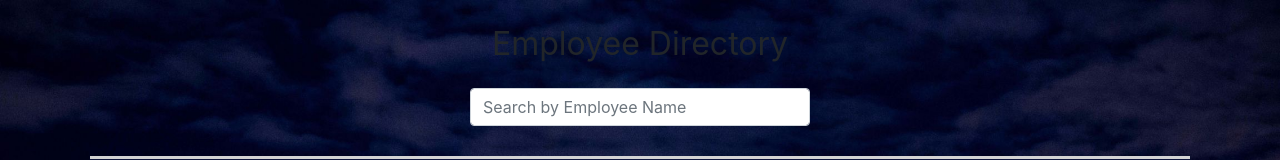
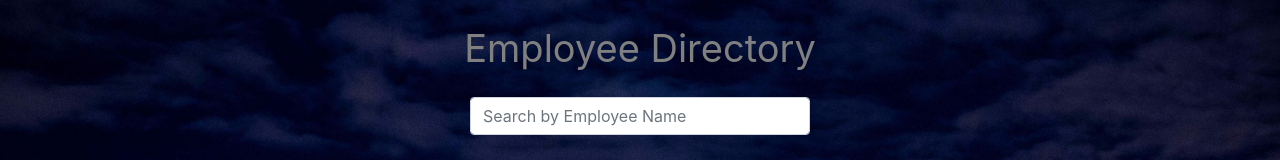
Before and after one commit to svivoli/Employee-Directory, a React (Create React App) app: page / in a window 1280 px wide. Shown: the top 160 px of the page. Built offline with nearby package versions, Linux system fonts and the light colour scheme; no server answers.

Commit message:
google fonts cdn

```diff
--- a/public/index.html
+++ b/public/index.html
@@ -26,6 +26,7 @@
     -->
     <link href="https://maxcdn.bootstrapcdn.com/font-awesome/4.7.0/css/font-awesome.min.css" rel="stylesheet" />
     <link rel="stylesheet" href="https://cdnjs.cloudflare.com/ajax/libs/twitter-bootstrap/4.0.0/css/bootstrap.min.css"/>
+    <link href="https://fonts.googleapis.com/css?family=Nanum+Gothic&display=swap" rel="stylesheet">
     <title>React App</title>
   </head>
   <body>
--- a/src/components/Header/style.css
+++ b/src/components/Header/style.css
@@ -1,4 +1,5 @@
 .header {
     padding: 20px;
-    font-size: 32px;
+    font-size: 38px;
+    color: gray;
 }
```
